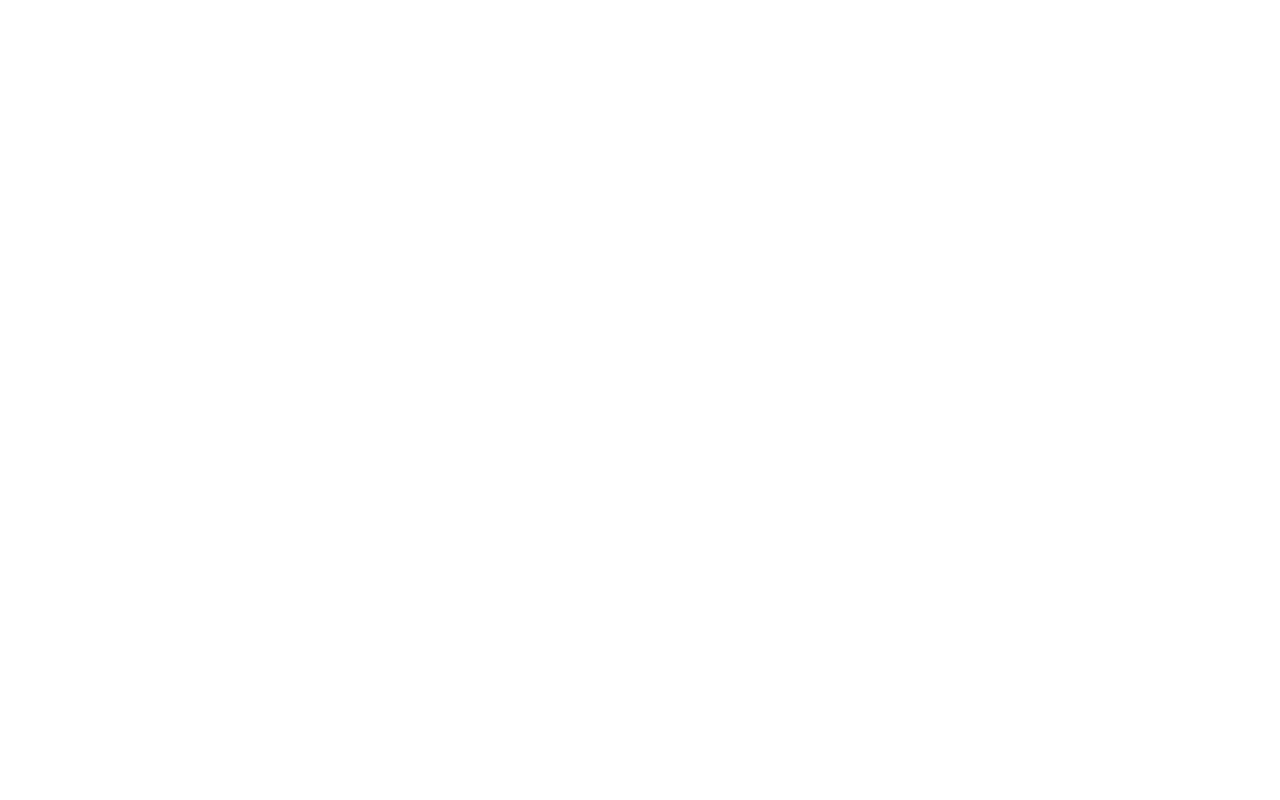
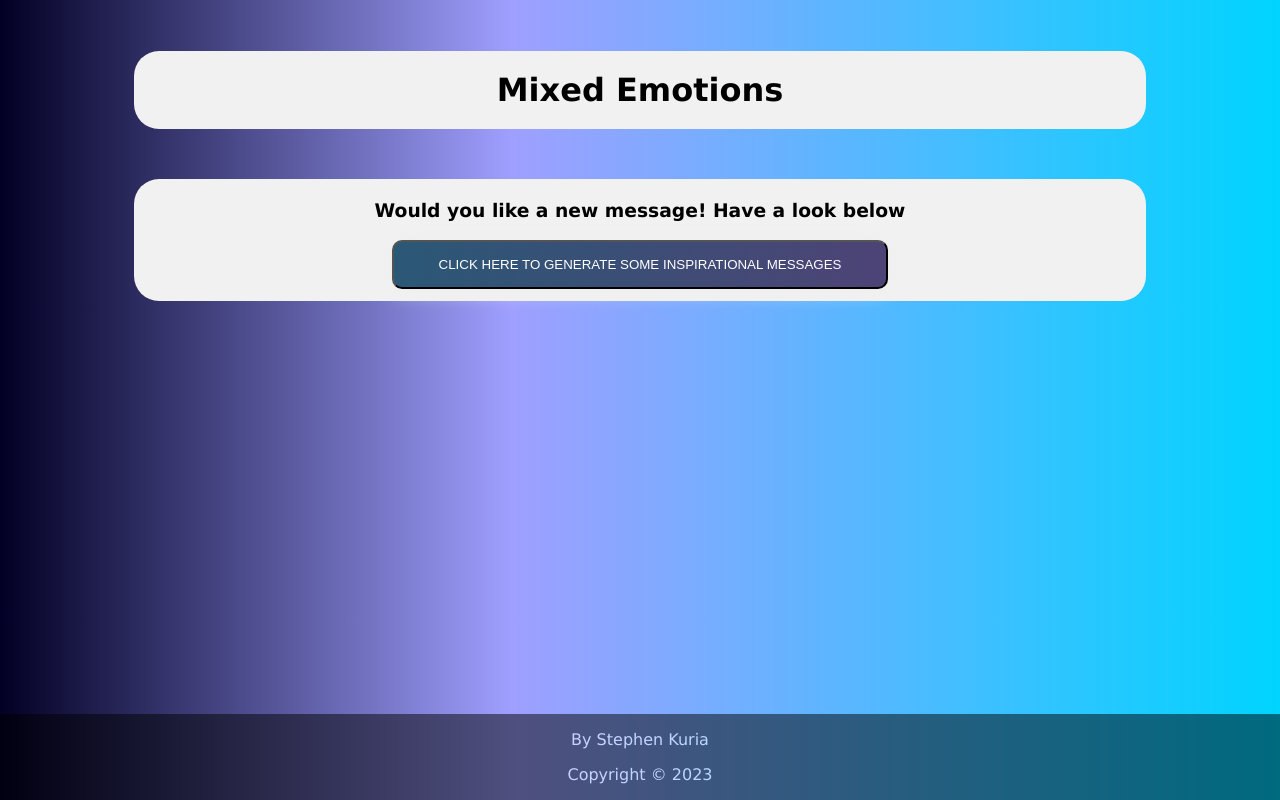
Before and after one commit to Stephen1k/mixed_emotions, a plain HTML site: page index.html in a window 1280 px wide. Drawn offline with Linux system fonts and the light colour scheme.

Commit message:
adding html and css files with layout done

```diff
--- a/css/style.css
+++ b/css/style.css
@@ -0,0 +1,69 @@
+body{
+    background: rgb(2,0,36);
+    background: linear-gradient(90deg, rgba(2,0,36,1) 0%, rgba(159,159,255,1) 40%, rgba(133,168,255,1) 50%, rgba(0,212,255,1) 100%);
+    font-family: Verdana, Geneva, Tahoma, sans-serif;
+}
+
+.container{
+    width: 80%;
+    margin: auto;
+}
+
+.container h1{
+    background-color: rgb(241, 241, 241);
+    padding: 20px 0;
+    text-align: center;
+    margin: 5% auto;
+    border-radius: 25px;
+}
+
+.generating{
+    background-color: rgb(241, 241, 241);
+    width: 100%;
+    border-radius: 25px;
+    text-align: center;
+    padding:2px 0;
+}
+
+/* .check{
+    border-radius: 25px;
+    padding: 10px;
+    margin-bottom: 10px;
+
+} */
+
+
+#check {
+    background-image: linear-gradient(to right, #2b5876 0%, #4e4376  51%, #2b5876  100%);
+    margin: 10px auto;
+    padding: 15px 45px;
+    text-align: center;
+    text-transform: uppercase;
+    transition: 0.5s;
+    background-size: 200% auto;
+    color: white;
+    box-shadow: 0 0 20px #eee;
+    border-radius: 10px;
+    display: block;
+  }
+
+  #check:hover {
+    background-position: right center; /* change the direction of the change here */
+    color: #fff;
+    text-decoration: none;
+  }
+
+  #footer{
+    position: fixed;
+    left: 0;
+    bottom: 0;
+    width: 100%;
+    background-color: rgb(0, 0, 0);
+    opacity: 0.5;
+    color: white;
+    text-align: center;
+  }
+
+  .messages{
+    display:none;
+  }
--- a/index.html
+++ b/index.html
@@ -5,9 +5,31 @@
     <meta name="viewport" content="width=device-width, initial-scale=1.0">
     <link rel="stylesheet" href="./css/style.css">
 
-    <title>Document</title>
+    <title>Mixed Emotions</title>
 </head>
 <body>
+    <div class="container">
+        <h1>Mixed Emotions</h1>
+
+        <div class="generating">
+            <h3>Would you like a new message! Have a look below</h3>
+            <div class="button">
+                <button id="check" onclick="generate()">Click here to generate some Inspirational Messages</button>
+            </div>
+
+                    <div class="messages">
+                        <p class="message1"></p>
+                        <p class="message2"></p>
+                        <p class="message3"></p>
+                    </div>
+        </div>
+    </div>
+
+
+    <div id="footer">
+        <p>By Stephen Kuria</p>
+        <p>	Copyright &copy; 2023</p>
+    </div>
     <script src="./js/index.js" charset="utf-8"></script>
 </body>
 </html>
```
